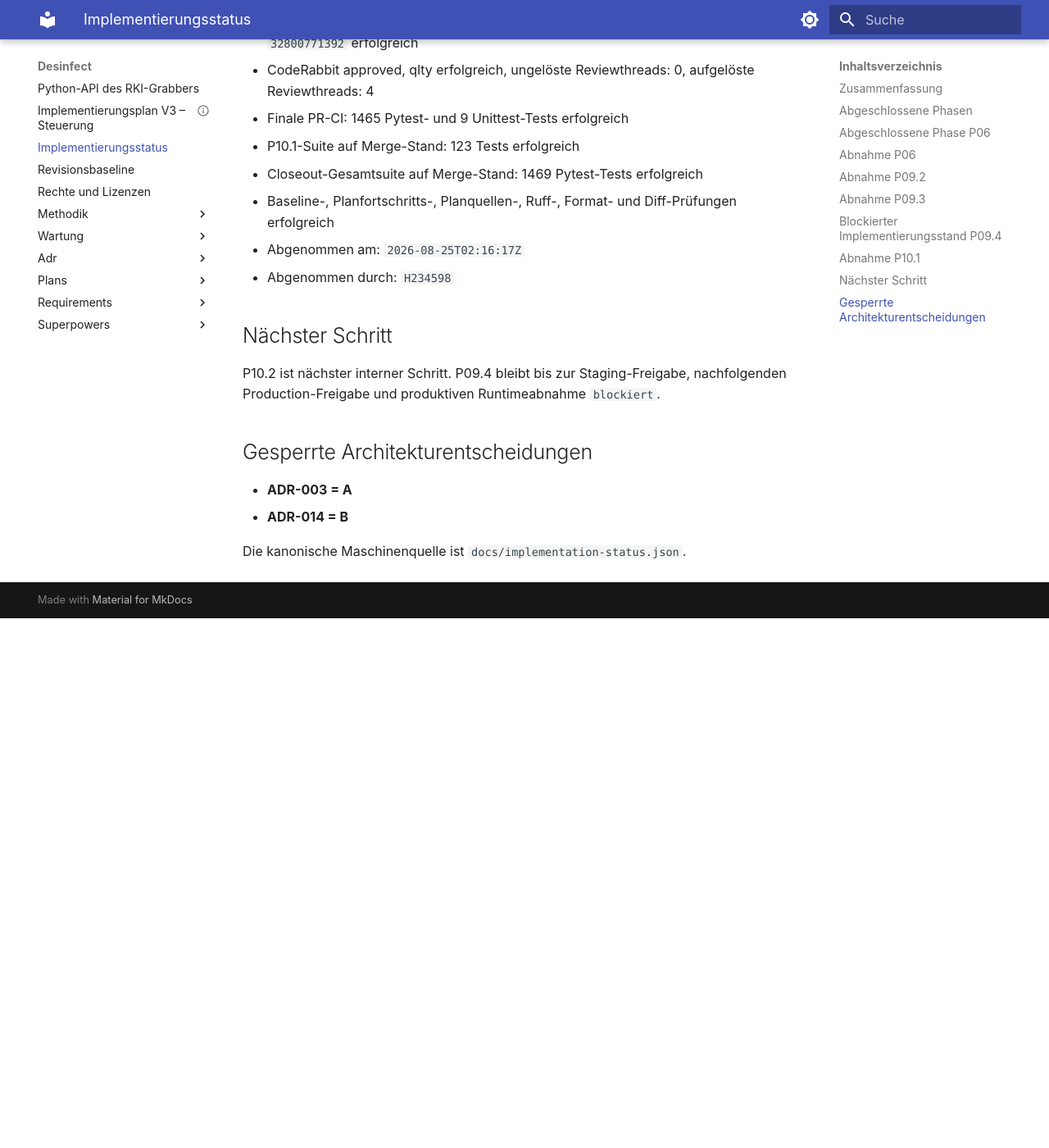
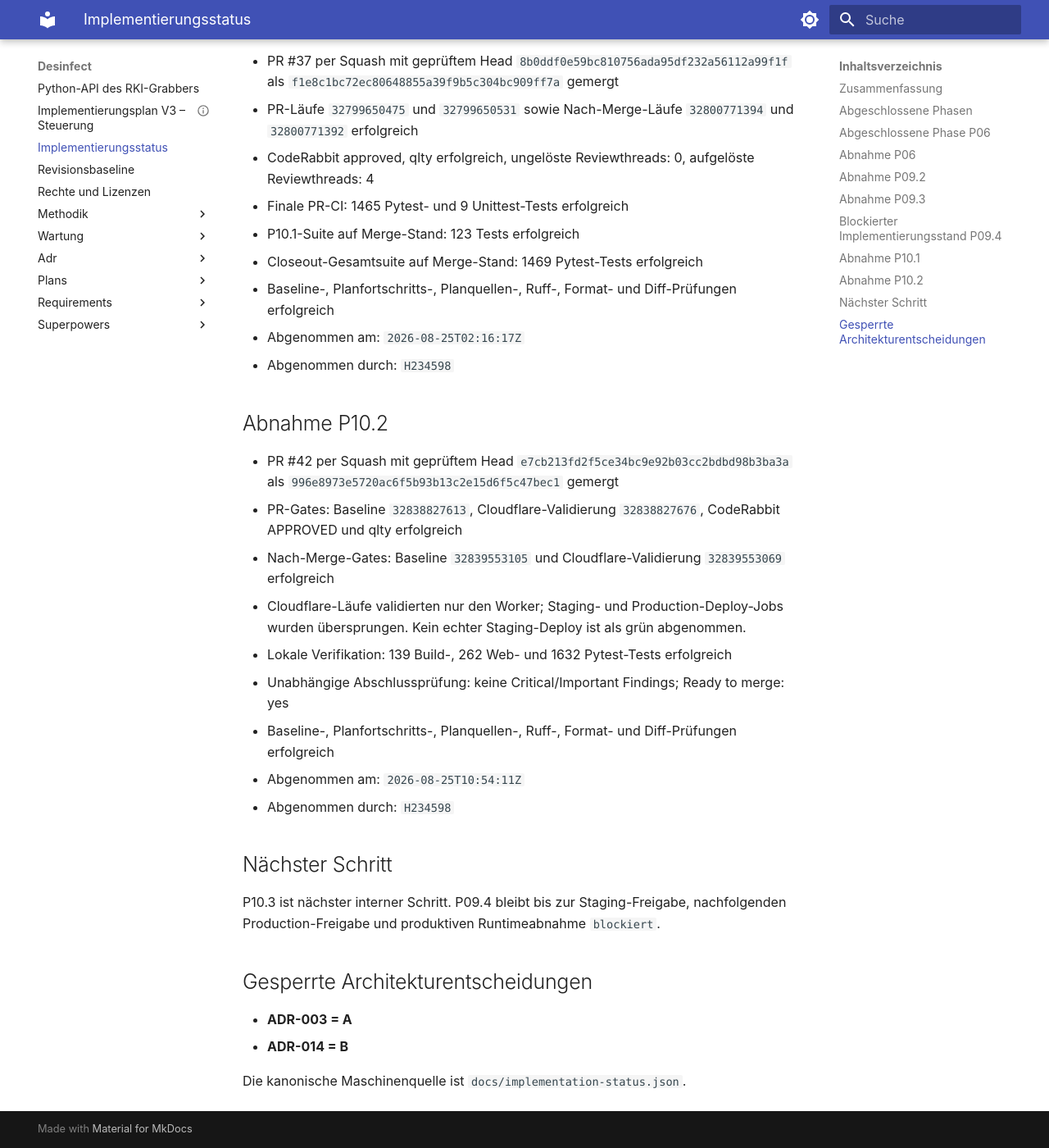
Before and after one commit to H234598/desinfect, an MkDocs documentation site: the page built from docs/IMPLEMENTIERUNGSSTATUS.md, in a window 1280 px wide and 1400 px high, scrolled down 4148 px. Shown: the whole window at 82% size. Built offline with MkDocs 1.6.1 and Material for MkDocs 9.7.7, drawn with Linux system fonts in a browser that asks for light colours; before the commit the page ends 4902 px from its top, so only the background shows below that; some of the changed text lies outside the part shown.

Commit message:
docs: close P10.2 implementation status (#43)
Records verified P10.2 merge, local tests, reviews, and CI evidence while preserving P09.4 as blocked and P10.3 as open.

```diff
--- a/docs/IMPLEMENTIERUNGSSTATUS.md
+++ b/docs/IMPLEMENTIERUNGSSTATUS.md
@@ -26,6 +26,7 @@
 | P09.2 | #31 | `d02447cf5bd701dbdb961d22aa2d64609a69a369` | Actions `32776756666`, Nach-Merge `32777045027`, qlty, 3 CodeRabbit-Findings behoben |
 | P09.3 | #33 | `accec2b4e5cbb92970b4157641fce69c7bcb10c5` | Actions `32781301922`, Nach-Merge `32781564903`, CodeRabbit approved, qlty, 2 Reviewthreads |
 | P10.1 | #37 | `f1e8c1bc72ec80648855a39f9b5c304bc909ff7a` | Actions `32799650475`, `32799650531`; Nach-Merge `32800771394`, `32800771392`; CodeRabbit approved, qlty, 4 Reviewthreads |
+| P10.2 | #42 | `996e8973e5720ac6f5b93b13c2e15d6f5c47bec1` | Actions `32838827613`, Cloudflare-Validierung `32838827676`; Nach-Merge `32839553105`, `32839553069`; CodeRabbit approved, qlty |
 
 ## Abgeschlossene Phase P06
 
@@ -96,9 +97,21 @@
 - Abgenommen am: `2026-08-25T02:16:17Z`
 - Abgenommen durch: `H234598`
 
+## Abnahme P10.2
+
+- PR #42 per Squash mit geprüftem Head `e7cb213fd2f5ce34bc9e92b03cc2bdbd98b3ba3a` als `996e8973e5720ac6f5b93b13c2e15d6f5c47bec1` gemergt
+- PR-Gates: Baseline `32838827613`, Cloudflare-Validierung `32838827676`, CodeRabbit APPROVED und qlty erfolgreich
+- Nach-Merge-Gates: Baseline `32839553105` und Cloudflare-Validierung `32839553069` erfolgreich
+- Cloudflare-Läufe validierten nur den Worker; Staging- und Production-Deploy-Jobs wurden übersprungen. Kein echter Staging-Deploy ist als grün abgenommen.
+- Lokale Verifikation: 139 Build-, 262 Web- und 1632 Pytest-Tests erfolgreich
+- Unabhängige Abschlussprüfung: keine Critical/Important Findings; Ready to merge: yes
+- Baseline-, Planfortschritts-, Planquellen-, Ruff-, Format- und Diff-Prüfungen erfolgreich
+- Abgenommen am: `2026-08-25T10:54:11Z`
+- Abgenommen durch: `H234598`
+
 ## Nächster Schritt
 
-P10.2 ist nächster interner Schritt. P09.4 bleibt bis zur Staging-Freigabe, nachfolgenden Production-Freigabe und produktiven Runtimeabnahme `blockiert`.
+P10.3 ist nächster interner Schritt. P09.4 bleibt bis zur Staging-Freigabe, nachfolgenden Production-Freigabe und produktiven Runtimeabnahme `blockiert`.
 
 ## Gesperrte Architekturentscheidungen
 
```
Also changed, not shown: other parts of docs/IMPLEMENTIERUNGSSTATUS.md (+1 -1 lines), docs/implementation-status.json (+1 -1 lines).
